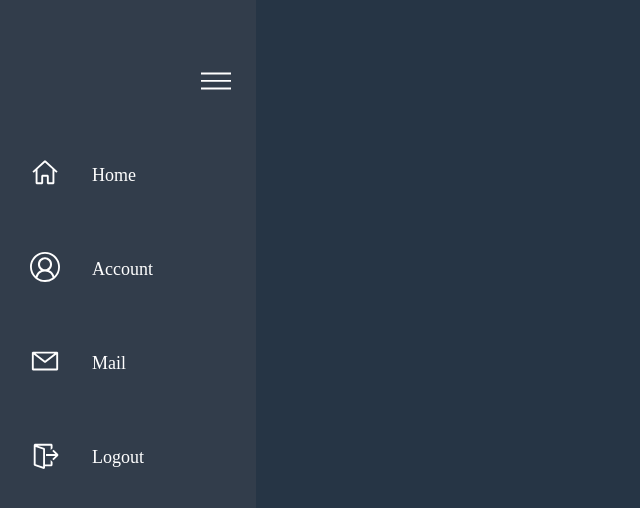
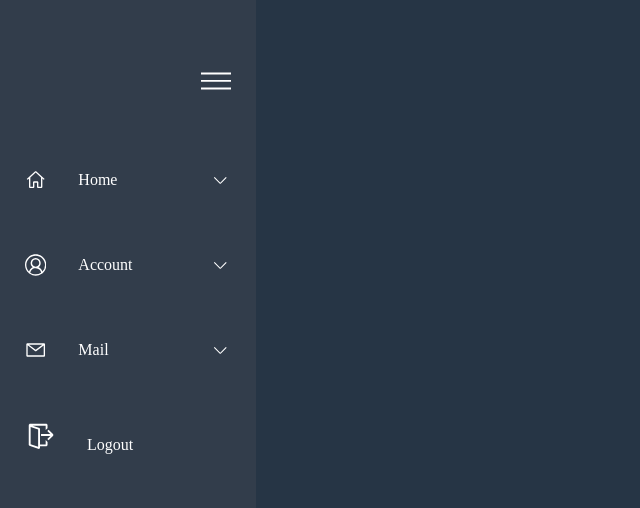
Before and after one commit to qkrdkwl9090/web_Pot1, a React (Create React App) app: page /mail in a window 1280 px wide. Both pictures are taken after a click on the element 40 px from the left and 82 px from the top of the page. Shown: the top 508 px of the page, without its empty margins (0-640 px from the left). Built offline with nearby package versions, Linux system fonts and the light colour scheme; no server answers.

Commit message:
add sub_side_menu

```diff
--- a/src/App.js
+++ b/src/App.js
@@ -1,7 +1,7 @@
 import React from 'react';
-import NavBar from './component/NavBar.js';
+import SideBar from './component/SideBar';
 import './App.css';
-import { BrowserRouter as Router, Route } from 'react-router-dom';
+import { BrowserRouter as Router, Route, Switch } from 'react-router-dom';
 import home from './pages/Home';
 
 import { auth } from './fireabaseConfig';
@@ -23,11 +23,6 @@ class App extends React.Component{
   }
   unsubscribeFromAuth = null;
 
-  componentDidMount() {
-    this.unsubscribeFromAuth = auth.onAuthStateChanged(user => {
-      this.setState({ currentUser: user });
-    });
-  }
 
   componentWillUnmount() {
     this.unsubscribeFromAuth();
@@ -38,13 +33,11 @@ class App extends React.Component{
       <>
 
         <Router>
-              <Route path="/" exact={true} component={login}/>
-
-
-              <NavBar/>
-              <Route path="/home" component={home}/>
-              <Route path="/account" component={account}/>
-              <Route path="/mail" component={mail}/>
+           <Route exact path="/"  component={login}/>
+           <SideBar/>
+           <Route path="/home" component={home}/>
+           <Route path="/account" component={account}/>
+           <Route path="/mail" component={mail}/>
         </Router>
       </>
     );
--- a/src/component/NavBar.js
+++ /dev/null
@@ -1,36 +0,0 @@
-import React, {useState} from 'react';
-import '../scss/NavBar.scss';
-import { VscMenu} from "react-icons/vsc";
-import {NavBarData} from './NavBarData';
-import {Route,Link} from 'react-router-dom';
-
-function Menu(){
-    const [hide, setHide] = useState(true);
-
-    const showSidebar = () => setHide(!hide);
-    return (
-
-        <nav className={hide ? "menu-wrap-hide" : "menu-wrap"}>
-            <div className="menuHideButton" onClick={showSidebar}><VscMenu/></div>
-            <ul>
-                {NavBarData.map((item, index) => {
-                    return(
-                        <li key= {index} className={item.cName}>
-                            <Link to={item.path}>
-                                {item.icon}
-                                <span>{item.title}</span>
-                            </Link>
-                        </li>
-                    )
-                })}
-
-
-            </ul>
-
-        </nav>
-
-
-
-    )
-}
-export default Menu;
--- a/src/component/NavBarData.js
+++ b/src/component/NavBarData.js
@@ -1,30 +1,76 @@
 import React from 'react';
-import { VscAccount,VscMail,VscHome,VscSignOut } from "react-icons/vsc";
+import { VscAccount,VscMail,VscHome } from "react-icons/vsc";
 
 export const NavBarData = [
     {
         title: 'Home',
         path: '/home',
         icon: <VscHome/>,
-        cName: 'nav-text'
+        cName: 'nav-text',
+        subNav : [
+            {
+            title: 'H-TEST1',
+            path: '/hTest1',
+            cName: 'nav-subText',
+            },
+            {
+            title: 'H-TEST2',
+            path: '/hTest2',
+            cName: 'nav-subText',
+            },
+            {
+            title: 'H-TEST3',
+            path: '/hTest2',
+            cName: 'nav-subText',
+            },
+        ]
     },
     {
         title: 'Account',
         path: '/account',
         icon: <VscAccount/>,
-        cName: 'nav-text'
+        cName: 'nav-text',
+        subNav : [
+            {
+            title: 'A-TEST1',
+            path: '/aTest1',
+            cName: 'nav-subText',
+            },
+            {
+            title: 'A-TEST2',
+            path: '/aTest2',
+            cName: 'nav-subText',
+            },
+            {
+            title: 'A-TEST3',
+            path: '/aTest2',
+            cName: 'nav-subText',
+            },
+        ]
     },
     {
         title: 'Mail',
         path: '/mail',
         icon: <VscMail/>,
-        cName: 'nav-text'
-    },
-    {
-        title: 'Logout',
-        path: '/',
-        icon: <VscSignOut/>,
-        cName: 'nav-text'
+        cName: 'nav-text',
+        subNav : [
+            {
+            title: 'M-TEST1',
+            path: '/mTest1',
+            cName: 'nav-subText',
+            },
+            {
+            title: 'M-TEST2',
+            path: '/mTest2',
+            cName: 'nav-subText',
+            },
+            {
+            title: 'M-TEST3',
+            path: '/mTest2',
+            cName: 'nav-subText',
+            },
+        ]
     },
 
+
 ]
--- /dev/null
+++ b/src/component/SideBar.js
@@ -0,0 +1,35 @@
+import React, {useState} from 'react';
+import '../scss/NavBar.scss';
+import { VscMenu, VscSignOut} from "react-icons/vsc";
+import {NavBarData} from './NavBarData';
+import SideMenu from './SideMenu';
+import {Link} from 'react-router-dom';
+
+function SideBar(){
+    const [hide, setHide] = useState(true);
+    const showSidebar = () => setHide(!hide);
+
+    return (
+
+        <nav className={hide ? "menu-wrap-hide" : "menu-wrap"}>
+            <div className="menuHideButton" onClick={showSidebar}><VscMenu/></div>
+            <ul>
+                {NavBarData.map((item, index) => {
+                    return(
+                        <SideMenu key = {index}index={index} item={item} show={showSidebar} isClose = {hide}></SideMenu>
+                    )
+                })}
+                <Link to={'/'}>
+                <li className="nav-text"><VscSignOut/>Logout</li>
+                </Link>
+
+
+            </ul>
+
+
+        </nav>
+
+
+    )
+}
+export default SideBar;
--- /dev/null
+++ b/src/component/SideMenu.js
@@ -0,0 +1,42 @@
+import React, {useEffect, useState} from 'react';
+import '../scss/NavBar.scss';
+import { VscChevronDown, VscChevronUp, VscAccount,VscMail,VscHome,VscSignOut} from "react-icons/vsc";
+import SubSideMenu from './SubSideMenu';
+
+function SideMenu(props){
+    const [childHide, setChildHide] = useState(true);
+
+
+    const item = props.item;
+    const index = props.index;
+    const show = props.show;
+    const hide = props.isClose;
+    const icon = "VscChevronDown"
+    function clickHandler(){
+        if(hide == false){
+            setChildHide(!childHide);
+        }else{
+            show();
+            setChildHide(!childHide);
+        }
+    }
+    console.log(item);
+    return (
+        <li key= {index} className={item.cName} onClick={clickHandler}>
+            <div className="parentMenu">
+
+            {item.icon}
+            <div className ="menuName">{item.title}</div>
+                <span className = "childState">
+                    {
+                        item != '' ?
+                        (childHide ? <VscChevronDown/> : <VscChevronUp/>) :
+                        <></>
+                    }
+                </span>
+            </div>
+            <SubSideMenu subItem= {item.subNav} hide={childHide} show={show} isClose={childHide}></SubSideMenu>
+        </li>
+    )
+}
+export default SideMenu;
--- /dev/null
+++ b/src/component/SubSideMenu.js
@@ -0,0 +1,30 @@
+import React, {useState, useEffect} from 'react';
+import '../scss/NavBar.scss';
+import {Link} from 'react-router-dom';
+
+function SubSideMenu({hide,subItem,show,childHide}){
+    function clickHandler(){
+        if(childHide == true){
+            show();
+        }
+    }
+    console.log(subItem.ofType);
+    return (
+        <ul className={hide ? "sub-menu-wrap-hide" : "sub-menu-wrap"}>
+        {subItem.map((item, index) => {
+            return(
+                <Link to={item.path}>
+                    <li key= {index} className={item.cName} onClick={show}>
+                            <span>{item.title}</span>
+                    </li>
+                    </Link>
+            )
+        })}
+    </ul>
+
+
+
+
+    )
+}
+export default SubSideMenu;
--- a/src/scss/NavBar.scss
+++ b/src/scss/NavBar.scss
@@ -30,14 +30,10 @@
         }
     }
     ul{
+        color: white;
         margin: 0 auto;
-        .nav-text{
-            color:white;
-    }
         li{
             padding:25px;
-            a{
-                text-align: left;
             span{
                 color:white;
                 font-size: 18px;
@@ -49,9 +45,20 @@
                 width:30px;
                 height:30px;
             }
+            .menuName{
+                display:none;
+            }
+            .sub-menu-wrap-hide{
+                display:none;
+                li{
+                    display:none;
+
+                }
+            }
 
 
-            }
+
+
             &:hover{
 
                  background-color:darken(#222d3b,10%);
@@ -62,12 +69,13 @@
 
 
 .menu-wrap{
+    overflow: scroll;
     z-index: 20;
     position: fixed;
     left:0;
     width: 20%;
     max-width: 300px;
-    padding:10% 0;
+    padding:140px 0;
     border: none;
     height:100%;
     background-color: #323d4b;
@@ -77,10 +85,8 @@
             color:white;
         }
         li{
-            padding:30px;
-            a{
-
-                display: table;
+            color: white;
+            padding:25px;
             span{
                     vertical-align: middle;
                     display: table-cell;
@@ -94,7 +100,44 @@
                 height:30px;
             }
 
+            .parentMenu{
+                display:flex;
+                .menuName{
+                    padding-top:6px;
+                    display:block;
+                    width:90%;
+                }
+                .childState{
+                    width:10%;
+                    svg{
+                        width:100%;
+                    }
+                }
+            }
 
+            .sub-menu-wrap-hide{
+                display:none;
+                li{
+                    display:none;
+
+                }
+            }
+
+            .sub-menu-wrap{
+                li{
+                    padding: 13px 13px 20px;
+                    transition: 1s;
+                    height:10px;
+                    span{
+                        font-size: 15px;
+                    }
+                    height:10px;
+                    &:hover{
+                        transition: 0.3s;
+                        background-color: #606fc7;
+                    }
+
+                }
             }
             &:hover{
 
@@ -122,4 +165,15 @@
             background:darken( #222d3b, 10%);
         }
     }
+
+
+    &::-webkit-scrollbar {
+        width: 7px;
     }
+    &::-webkit-scrollbar-thumb {
+        background-color: #606fc7;
+    }
+    &::-webkit-scrollbar-track {
+        background-color: #323d4b;
+    }
+}
```
Also changed, not shown: 1 other file (tests, documents, lock files or other folders). Lines whose indentation alone changed are shown as unchanged.
